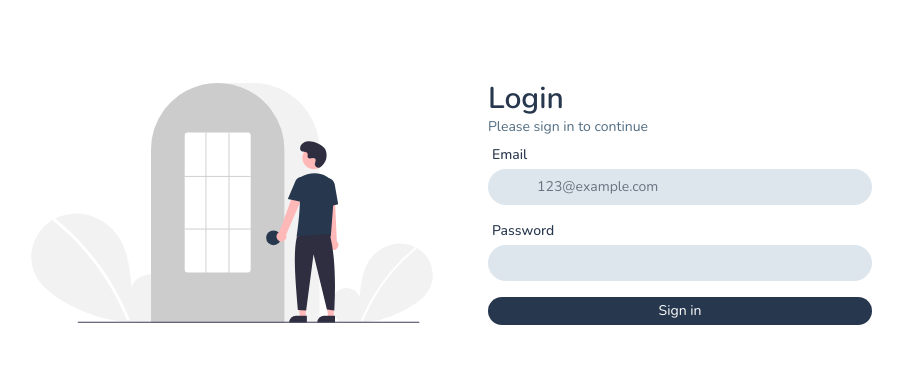
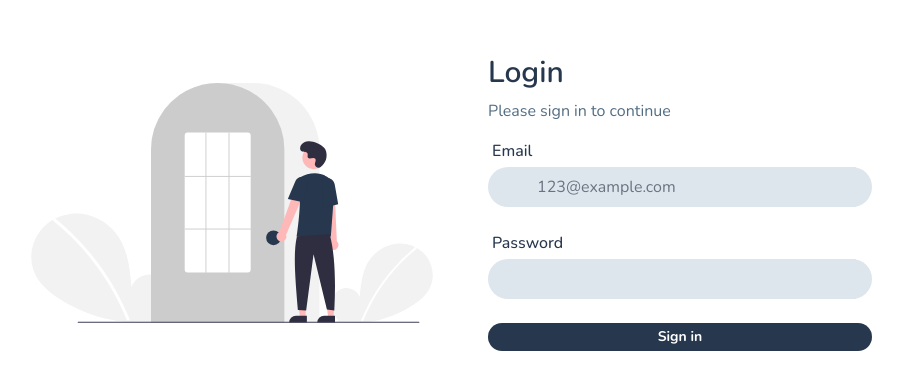
Before and after one commit to BilbaoJ/SUA-frontend, a Vue app: page / in a window 1280 px wide. Shown: the part 197-586 px from the top of the page, without its empty margins (184-1087 px from the left). Built offline with nearby package versions, Linux system fonts and the light colour scheme; no server answers; some icons are missing.

Commit message:
Design details

```diff
--- a/src/components/LogInForm.vue
+++ b/src/components/LogInForm.vue
@@ -1,15 +1,15 @@
 <template>
-  <main class="flex flex-col w-full max-w-md px-4 md:w-1/2 md:justify-center md:px-8">
+  <main class="flex flex-col gap-y-2 w-full max-w-md px-4 md:w-1/2 md:justify-center md:px-8">
     <h1 class="text-3xl font-semibold text-primary">Login</h1>
-    <p class="text-sm font-normal text-secondary">Please sign in to continue</p>
-    <form @submit.prevent="logIn()" class="flex flex-col gap-y-4 w-full h-fit mt-2">
+    <p class="text-base font-normal text-secondary">Please sign in to continue</p>
+    <form @submit.prevent="logIn()" class="flex flex-col gap-y-6 w-full h-fit mt-2">
       <div class="flex flex-col gap-y-1 w-full">
-        <label class="px-1 text-sm font-medium text-primary" for="user_email">Email</label>
+        <label class="px-1 text-base font-medium text-primary" for="user_email">Email</label>
         <div class="flex items-center px-4 rounded-full text-sm text-primary bg-light">
           <Icon icon="uil:user" />
           <input
             v-model="user.email"
-            class="w-full ml-2 text-sm bg-light border-none focus:ring-0"
+            class="w-full ml-2 text-base bg-light border-none focus:ring-0"
             id="user_email"
             name="user_email"
             type="email"
@@ -18,12 +18,12 @@
         </div>
       </div>
       <div class="flex flex-col gap-y-1 w-full">
-        <label class="px-1 text-sm font-medium text-primary" for="user_password">Password</label>
+        <label class="px-1 text-base font-medium text-primary" for="user_password">Password</label>
         <div class="flex items-center px-4 rounded-full text-sm text-primary bg-light">
           <Icon icon="tabler:lock" />
           <input
             v-model="user.password"
-            class="w-full ml-2 text-sm bg-light border-none focus:ring-0"
+            class="w-full ml-2 text-base bg-light border-none focus:ring-0"
             id="user_password"
             name="user_password"
             type="password"
@@ -31,7 +31,10 @@
         </div>
       </div>
       <div class="w-full">
-        <button type="submit" class="w-full px-2 py-1 rounded-full text-sm text-white bg-primary">
+        <button
+          type="submit"
+          class="w-full px-2 py-1 rounded-full text-sm font-bold text-white bg-primary hover:bg-accent hover:text-primary"
+        >
           Sign in
         </button>
       </div>
--- a/src/components/posts/PostCard.vue
+++ b/src/components/posts/PostCard.vue
@@ -1,6 +1,6 @@
 <template>
   <div
-    class="flex flex-col relative w-full md:w-80 min-h-36 px-10 py-8 items-center rounded-xl border border-accent bg-white shadow-xl z-10 cursor-pointer"
+    class="flex flex-col relative w-full md:w-80 min-h-36 px-10 py-8 items-center rounded-xl border border-accent bg-white shadow-xl z-10 cursor-pointer transition ease-in-out delay-150 hover:-translate-y-1 hover:scale-105 duration-300"
   >
     <h2 class="mb-2 text-lg font-semibold uppercase text-primary">{{ props.post.title }}</h2>
     <hr class="h-px my-2 w-11/12 bg-light border-0" />
--- a/src/components/posts/PostForm.vue
+++ b/src/components/posts/PostForm.vue
@@ -6,7 +6,7 @@
     >
       <Icon
         @click="$emit('close')"
-        class="absolute top-4 right-4 text-primary"
+        class="absolute top-4 right-4 text-primary cursor-pointer"
         icon="lets-icons:close-round"
         width="24"
         height="24"
--- a/src/components/posts/PostsList.vue
+++ b/src/components/posts/PostsList.vue
@@ -24,7 +24,7 @@
     <button
       @click="showForm"
       type="button"
-      class="flex gap-0 items-center fixed right-4 bottom-20 md:right-2 md:bottom-2 shadow-2xl z-30 text-primary cursor-pointer transition ease-in-out delay-150 hover:-translate-y-1 hover:scale-110 duration-200"
+      class="flex gap-0 items-center fixed right-4 bottom-20 md:right-2 md:bottom-2 lg:right-20 lg:bottom-10 shadow-2xl z-30 text-primary cursor-pointer transition ease-in-out delay-150 hover:-translate-y-1 hover:scale-110 duration-200"
     >
       <Icon icon="icon-park-solid:add" width="53" height="53" />
     </button>
```
